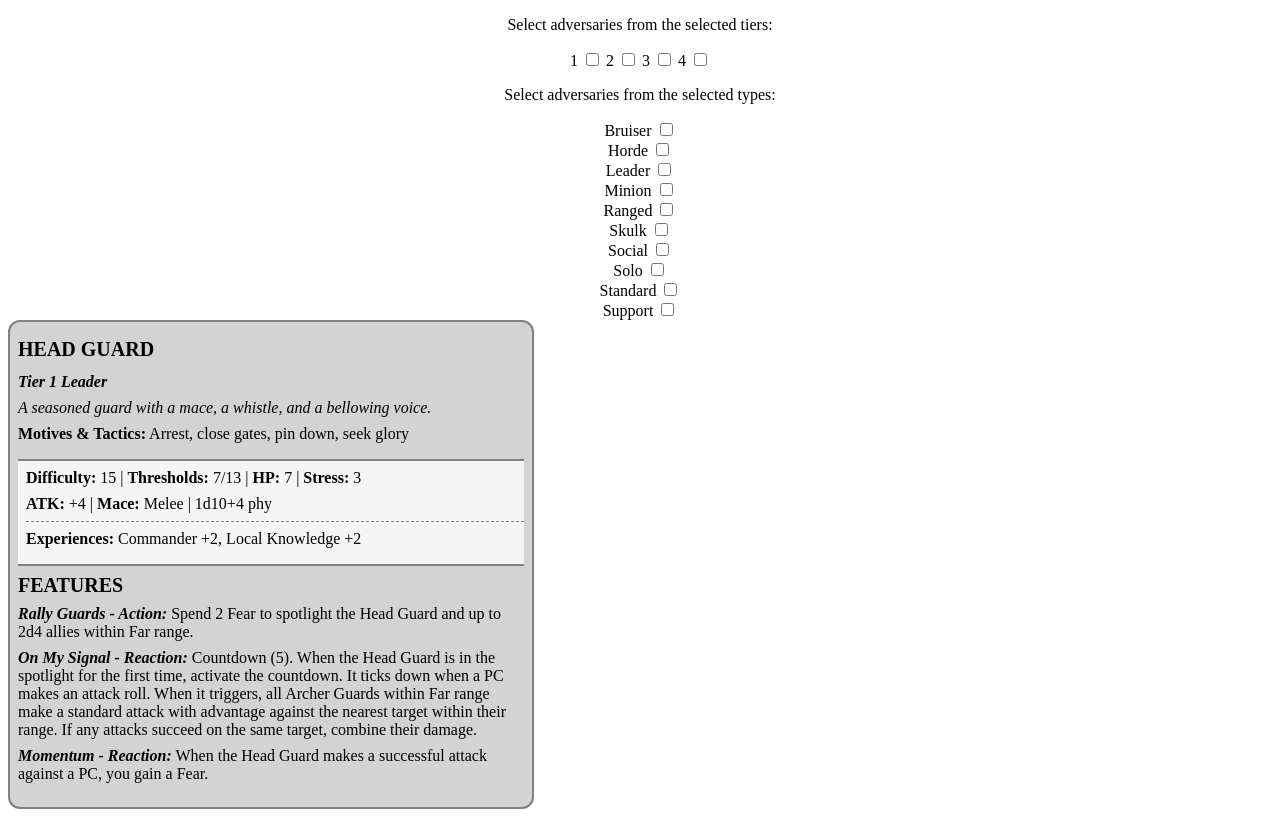
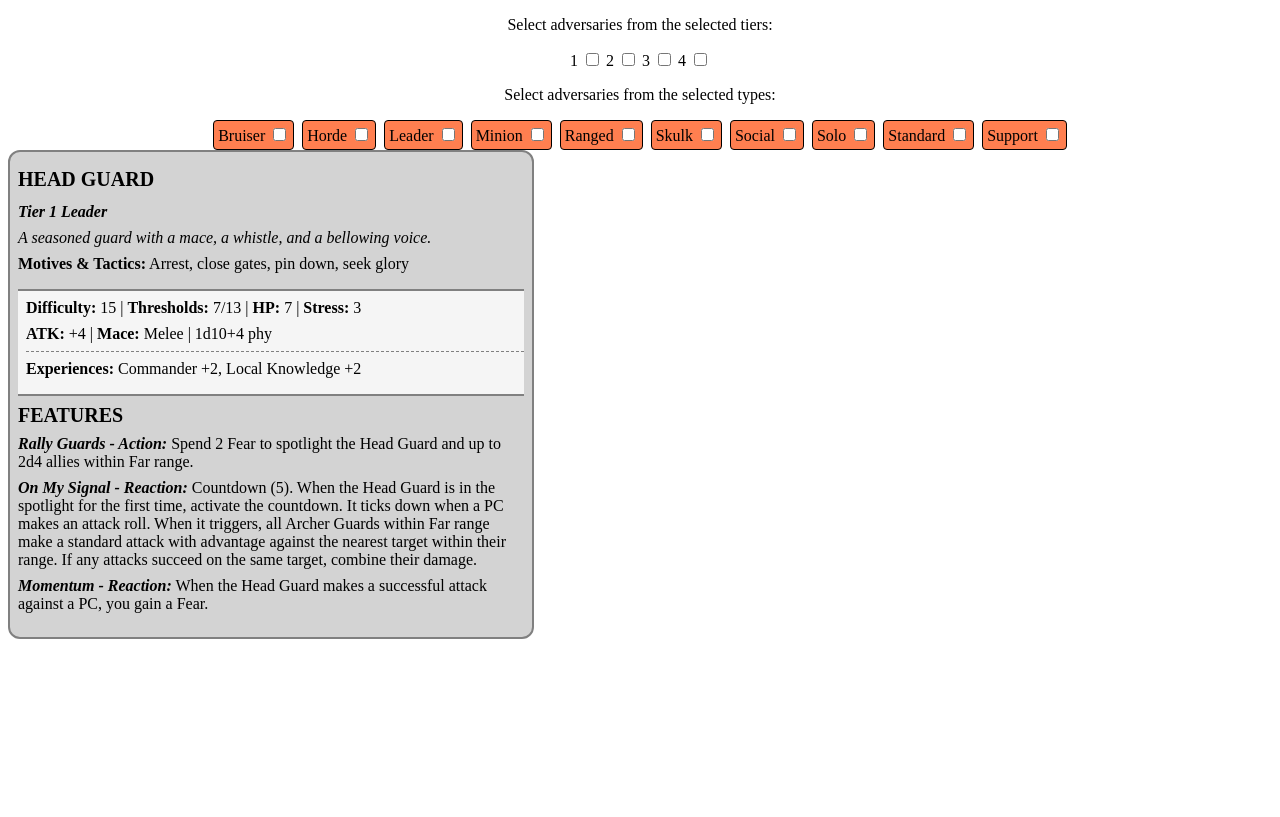
Before and after one commit to PaulanDev/Daggerheart-Solo-Play-Utilities, a plain HTML site: page index.html in a window 1280 px wide. Drawn offline with Linux system fonts and the light colour scheme.

Commit message:
Update style.css
Added some style for new inputs

```diff
--- a/style.css
+++ b/style.css
@@ -40,3 +40,17 @@ body {
   padding-top: 16px;
   margin-bottom: 0px;
 }
+
+.type-checkboxes {
+  display: flex;
+  justify-content: center;
+  gap: 8px;
+  user-select: none;
+}
+
+.type-sel-div {
+  border: 1px solid black;
+  border-radius: 4px;
+  padding: 4px;
+  background-color: coral;
+}
```
